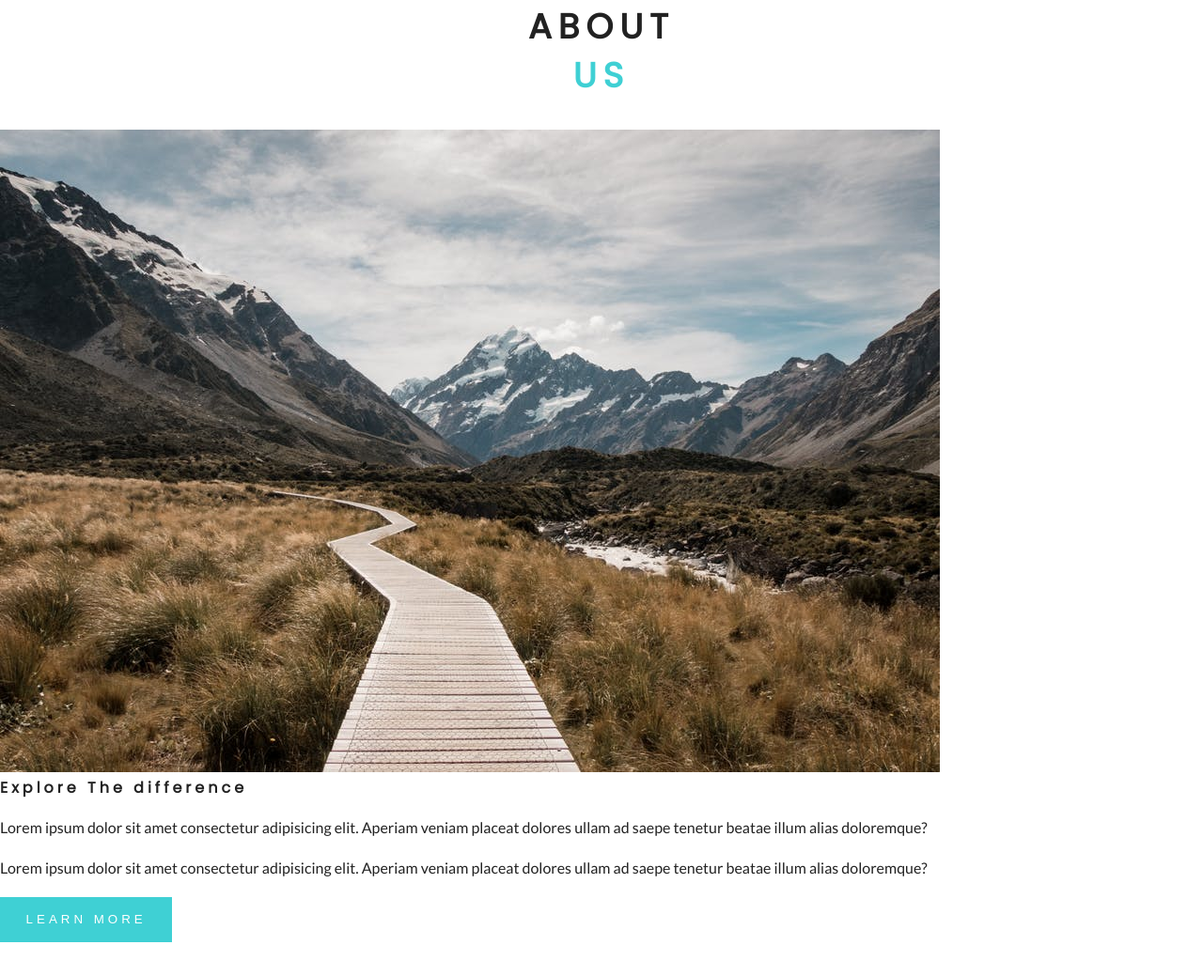
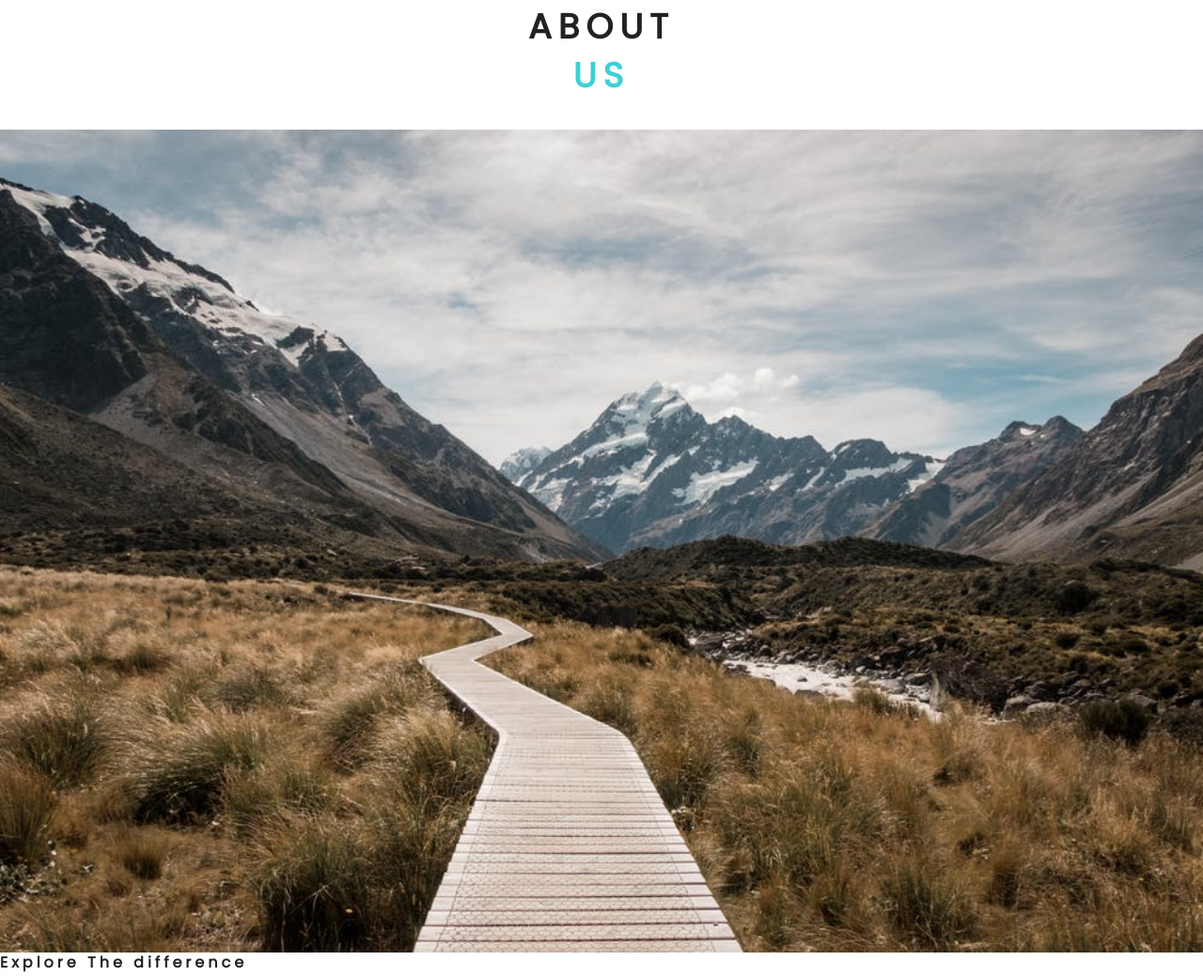
Before and after one commit to geguiluz/backroads-gatsby, a Gatsby site: page / in a window 1280 px wide. Shown: the part 946-1985 px from the top of the page at 94% size. Built offline with nearby package versions, Linux system fonts and the light colour scheme; Gatsby itself is replaced by a stand-in of ours.

Commit message:
Implement gatsby-image in about component

```diff
--- a/src/components/Home/About.js
+++ b/src/components/Home/About.js
@@ -1,9 +1,23 @@
 import React from "react"
 import Title from "../Title"
 import styles from "../../css/about.module.css"
-import img from "../../images/defaultBcg.jpeg"
+import { useStaticQuery, graphql } from "gatsby"
+import Img from "gatsby-image"
+
+const getAbout = graphql`
+  query aboutImage {
+    aboutImage: file(relativePath: { eq: "defaultBcg.jpeg" }) {
+      childImageSharp {
+        fluid(maxWidth: 600) {
+          ...GatsbyImageSharpFluid_tracedSVG
+        }
+      }
+    }
+  }
+`
 
 const About = () => {
+  const { aboutImage } = useStaticQuery(getAbout)
   return (
     <section className={styles.about}>
       <Title title="about" subtitle="us" />
@@ -11,7 +25,7 @@
       <div className={styles.aboutCenter}>
         <article className={styles.aboutImg}>
           <div className={styles.imgContainer}>
-            <img src={img} alt="About Company" />
+            <Img fluid={aboutImage.childImageSharp.fluid} alt="About Company" />
           </div>
         </article>
         <article className={styles.aboutInfo}>
```
